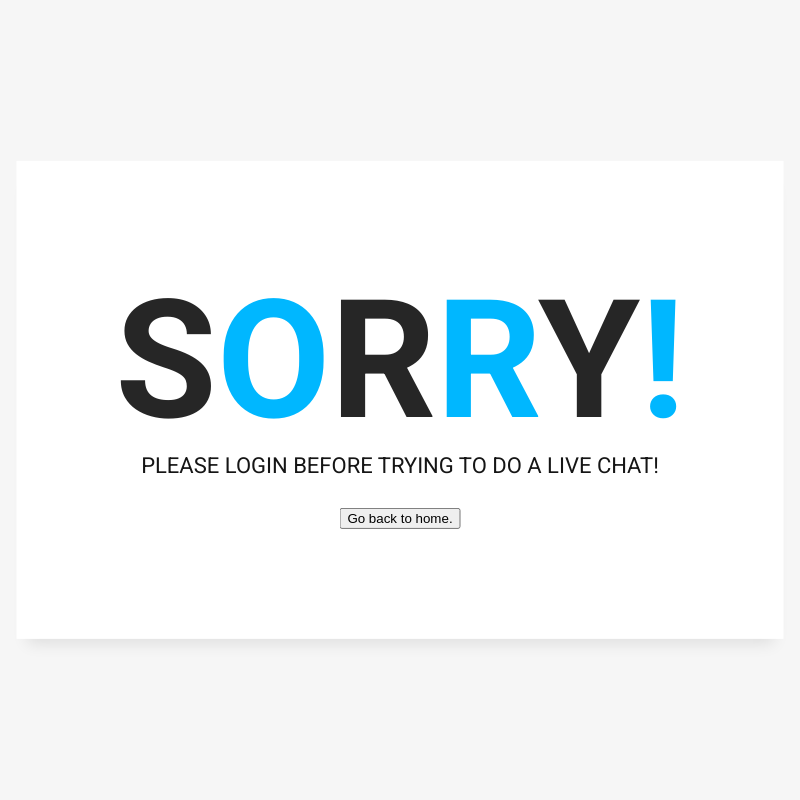
After one commit to cindyclarestabasrie/Web-App-Dev, a PHP site: page /Error/index.html in a window 1280 px wide. The commit adds this page. Shown: the whole page, without its empty margins (240-1040 px from the left). Run offline with PHP 8.4, Linux system fonts and the light colour scheme.

Commit message:
fixed some page and added chat button

```diff
--- /dev/null
+++ b/site/Error/css/style.css
@@ -0,0 +1,165 @@
+* {
+  -webkit-box-sizing: border-box;
+          box-sizing: border-box;
+}
+
+body {
+  padding: 0;
+  margin: 0;
+}
+
+#notlogin {
+  position: relative;
+  height: 100vh;
+  background: #f6f6f6;
+}
+
+#notlogin .notlogin {
+  position: absolute;
+  left: 50%;
+  top: 50%;
+  -webkit-transform: translate(-50%, -50%);
+      -ms-transform: translate(-50%, -50%);
+          transform: translate(-50%, -50%);
+}
+
+.notlogin {
+  max-width: 767px;
+  width: 100%;
+  line-height: 1.4;
+  padding: 110px 40px;
+  text-align: center;
+  background: #fff;
+  -webkit-box-shadow: 0 15px 15px -10px rgba(0, 0, 0, 0.1);
+          box-shadow: 0 15px 15px -10px rgba(0, 0, 0, 0.1);
+}
+
+.notlogin .notlogin-404 {
+  position: relative;
+  height: 180px;
+}
+
+.notlogin .notlogin-404 h1 {
+  font-family: 'Roboto', sans-serif;
+  position: absolute;
+  left: 50%;
+  top: 50%;
+  -webkit-transform: translate(-50%, -50%);
+      -ms-transform: translate(-50%, -50%);
+          transform: translate(-50%, -50%);
+  font-size: 165px;
+  font-weight: 700;
+  margin: 0px;
+  color: #262626;
+  text-transform: uppercase;
+}
+
+.notlogin .notlogin-404 h1>span {
+  color: #00b7ff;
+}
+
+.notlogin h2 {
+  font-family: 'Roboto', sans-serif;
+  font-size: 22px;
+  font-weight: 400;
+  text-transform: uppercase;
+  color: #151515;
+  margin-top: 0px;
+  margin-bottom: 25px;
+}
+
+.notlogin .notlogin-search {
+  position: relative;
+  max-width: 320px;
+  width: 100%;
+  margin: auto;
+}
+
+.notlogin .notlogin-search>input {
+  font-family: 'Roboto', sans-serif;
+  width: 100%;
+  height: 50px;
+  padding: 3px 65px 3px 30px;
+  color: #151515;
+  font-size: 16px;
+  background: transparent;
+  border: 2px solid #c5c5c5;
+  border-radius: 40px;
+  -webkit-transition: 0.2s all;
+  transition: 0.2s all;
+}
+
+.notlogin .notlogin-search>input:focus {
+  border-color: #00b7ff;
+}
+
+.notlogin .notlogin-search>button {
+  position: absolute;
+  right: 15px;
+  top: 5px;
+  width: 40px;
+  height: 40px;
+  text-align: center;
+  border: none;
+  background: transparent;
+  padding: 0;
+  cursor: pointer;
+}
+
+.notlogin .notlogin-search>button>span {
+  width: 15px;
+  height: 15px;
+  position: absolute;
+  left: 50%;
+  top: 50%;
+  -webkit-transform: translate(-50%, -50%) rotate(-45deg);
+      -ms-transform: translate(-50%, -50%) rotate(-45deg);
+          transform: translate(-50%, -50%) rotate(-45deg);
+  margin-left: -3px;
+}
+
+.notlogin .notlogin-search>button>span:after {
+  position: absolute;
+  content: '';
+  width: 10px;
+  height: 10px;
+  left: 0px;
+  top: 0px;
+  border-radius: 50%;
+  border: 4px solid #c5c5c5;
+  -webkit-transition: 0.2s all;
+  transition: 0.2s all;
+}
+
+.notlogin-search>button>span:before {
+  position: absolute;
+  content: '';
+  width: 4px;
+  height: 10px;
+  left: 7px;
+  top: 17px;
+  border-radius: 2px;
+  background: #c5c5c5;
+  -webkit-transition: 0.2s all;
+  transition: 0.2s all;
+}
+
+.notlogin .notlogin-search>button:hover>span:after {
+  border-color: #00b7ff;
+}
+
+.notlogin .notlogin-search>button:hover>span:before {
+  background-color: #00b7ff;
+}
+
+@media only screen and (max-width: 767px) {
+  .notlogin h2 {
+    font-size: 18px;
+  }
+}
+
+@media only screen and (max-width: 480px) {
+  .notlogin .notlogin-404 h1 {
+    font-size: 141px;
+  }
+}
--- /dev/null
+++ b/site/Error/index.html
@@ -0,0 +1,41 @@
+<!DOCTYPE html>
+<html lang="en">
+
+<head>
+	<meta charset="utf-8">
+	<meta http-equiv="X-UA-Compatible" content="IE=edge">
+	<meta name="viewport" content="width=device-width, initial-scale=1">
+	<!-- The above 3 meta tags *must* come first in the head; any other head content must come *after* these tags -->
+
+	<title>Live Chat</title>
+
+	<!-- Google font -->
+	<link href="https://fonts.googleapis.com/css?family=Roboto:400,700" rel="stylesheet">
+
+	<!-- Custom stlylesheet -->
+	<link type="text/css" rel="stylesheet" href="css/style.css" />
+
+	<!-- HTML5 shim and Respond.js for IE8 support of HTML5 elements and media queries -->
+	<!-- WARNING: Respond.js doesn't work if you view the page via file:// -->
+	<!--[if lt IE 9]>
+		  <script src="https://oss.maxcdn.com/html5shiv/3.7.3/html5shiv.min.js"></script>
+		  <script src="https://oss.maxcdn.com/respond/1.4.2/respond.min.js"></script>
+		<![endif]-->
+
+</head>
+
+<body>
+
+	<div id="notlogin">
+		<div class="notlogin">
+			<div class="notlogin-404">
+				<h1>S<span>O</span>R<span>R</span>Y<span>!</span></h1>
+			</div>
+			<h2>Please Login before trying to do a live chat!</h2>
+			<input type="button" onclick="location.href='http://pimplezip.com';" value="Go back to home." />
+		</div>
+	</div>
+
+</body><!-- This templates was made by Colorlib (https://colorlib.com) -->
+
+</html>
--- a/site/contact_process.php
+++ b/site/contact_process.php
@@ -1,6 +1,6 @@
 <?php
 
-    $to = "rockybd1995@gmail.com";
+    $to = "jordyfilbert3@gmail.com";
     $from = $_REQUEST['email'];
     $name = $_REQUEST['name'];
     $subject = $_REQUEST['subject'];
--- a/site/include/footer.php
+++ b/site/include/footer.php
@@ -4,7 +4,7 @@
 				<div class="col-lg-3 col-sm-6">
 					<aside class="f_widget ab_widget">
 						<div class="f_title">
-							<h4>About Farfly</h4>
+							<h4>About PimpleZip</h4>
 						</div>
 						<ul>
 							<li><a href="#"></a>For Business</a></li><a href="#">
@@ -12,7 +12,7 @@
 							</a></li>
 							<li><a href="#"></a>Reviews</a></li>
 							<li><a href="#"></a>How it Works</a></li>
-							<li><a href="#"></a>Farfly Blog</a></li>
+							<li><a href="#"></a>PimpleZip Blog</a></li>
 						</ul>
 					</aside>
 				</div>
--- a/site/include/header.php
+++ b/site/include/header.php
@@ -38,10 +38,10 @@
 							<ul class="nav navbar-nav menu_nav justify-content-center">
 								<li class="nav-item active"><a class="nav-link" href="index.php">Home</a></li>
 								<li class="nav-item"><a class="nav-link" href="about-us.php">About</a></li>
-								<li class="nav-item"><a class="nav-link" href="gallery.php">List of Doctors</a>
+								<li class="nav-item"><a class="nav-link" href="doctor_list.php">List of Doctors</a>
 								<li class="nav-item"><a class="nav-link" href="contact.php">Contact</a></li>
-								<li class="nav-item"><a class="nav-link" href="contact.php">Tips</a></li>
-								<li class="nav-item"><a class="nav-link" href="contact.php">Live Chat</a></li>
+								<li class="nav-item"><a class="nav-link" href="tips.php">Tips</a></li>
+								<li class="nav-item"><a class="nav-link" href="livechat.php">Live Chat</a></li>
 							</ul>
 							<ul class="nav navbar-nav navbar-right">
 								<li class="nav-item"><a href="#" class="primary_btn">join us</a></li>
```
Also changed, not shown: site/about-us.php (+3 -30 lines), site/css/style.css (+45 -0 lines), site/doctor_list.php (added, +34 -0 lines), site/livechat.php (added, +41 -0 lines), site/tips.php (added, +37 -0 lines).
